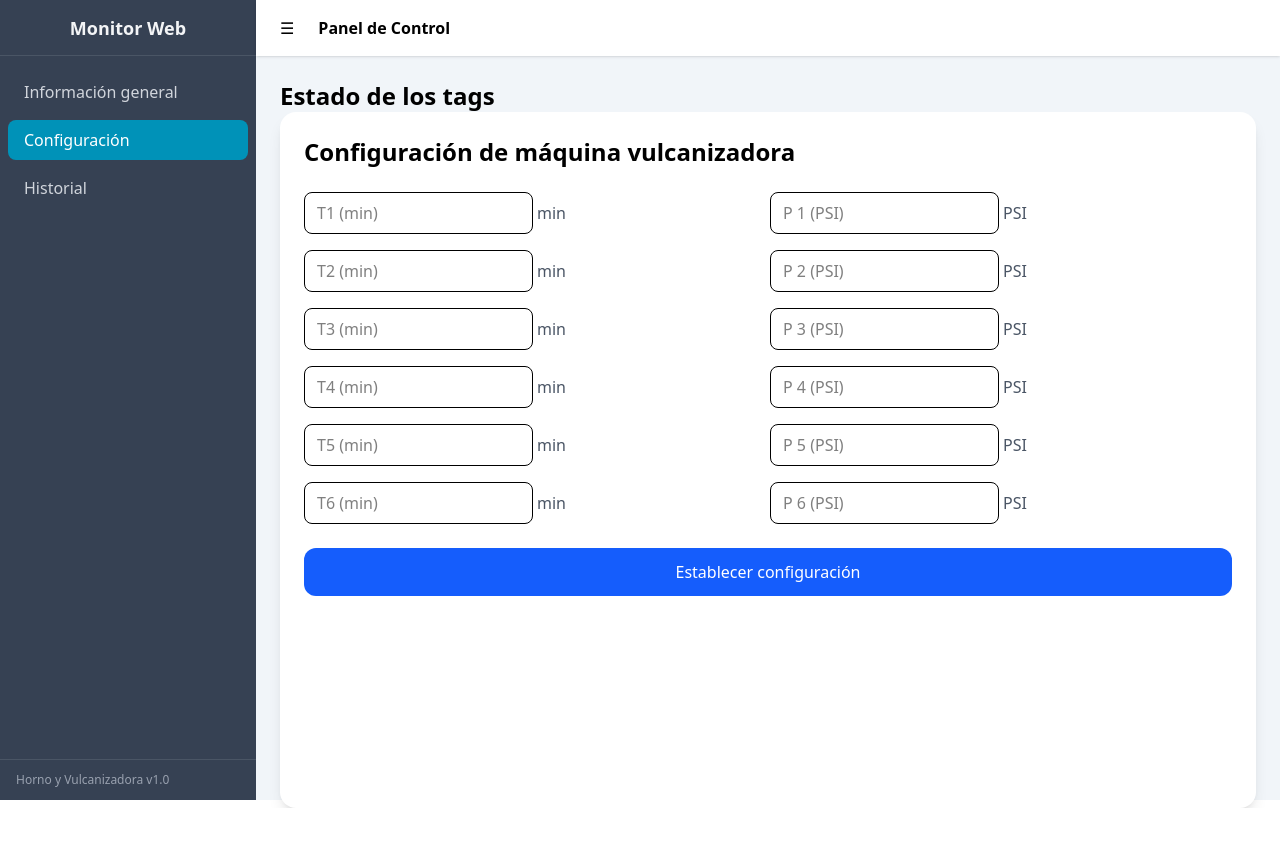
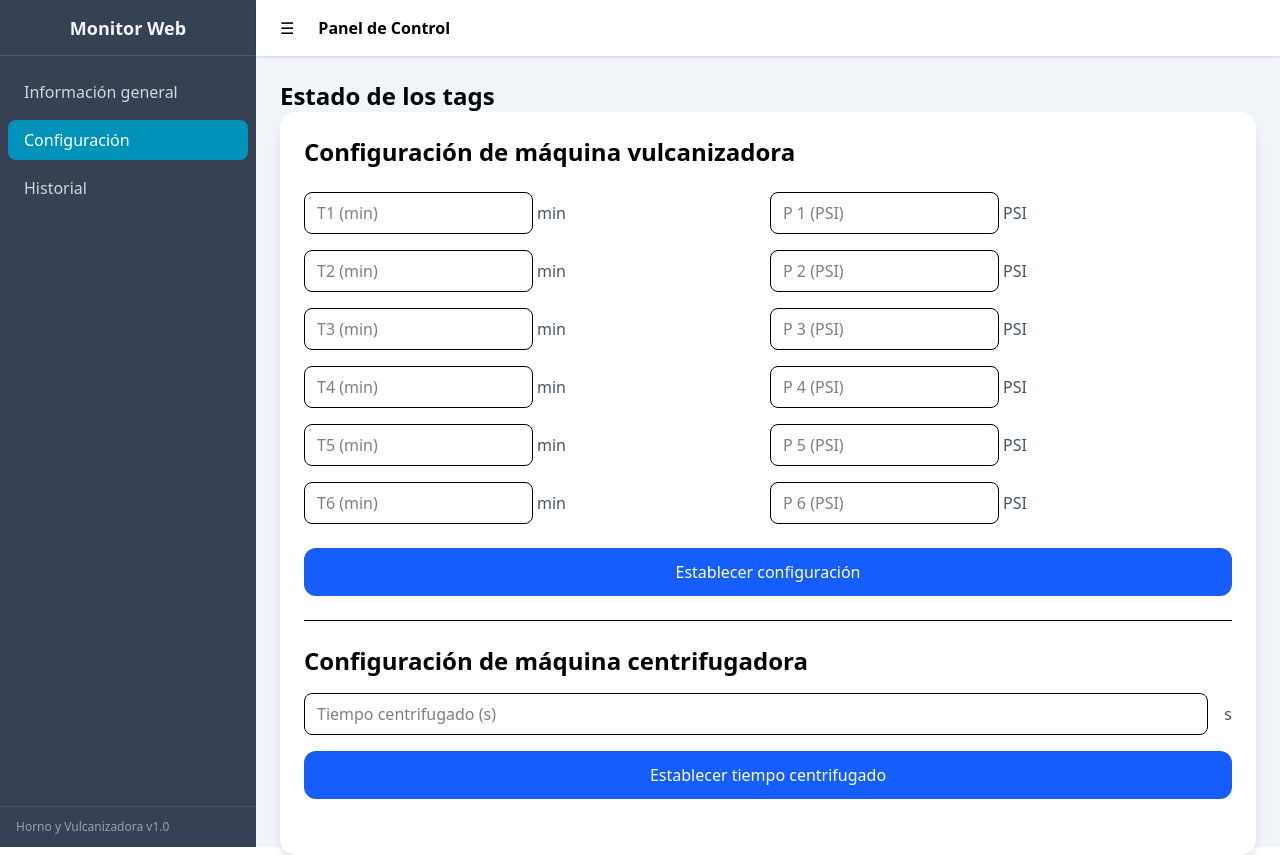
Before and after one commit to ORenox/webmonitorhorno, a React (Vite) app: page /configuracion in a window 1280 px wide. Before the commit the page ends 808 px from the top, so only its background shows below. Built offline with nearby package versions, Linux system fonts and the light colour scheme.

Commit message:
Se agrego un espacio para modificar el tiempo de centrifugacion

```diff
--- a/src/components/ConfiguracionPLC.jsx
+++ b/src/components/ConfiguracionPLC.jsx
@@ -29,6 +29,8 @@ const presionesOffTags = [
   "V..4:42-1",
 ];
 
+const tiempoCentrifugadoTag = "V..4:44-1";
+
 function toHex(value) {
   return Math.max(value, 0)
     .toString(16)
@@ -41,6 +43,7 @@ function ConfiguracionPLC() {
   const [tiempos, setTiempos] = useState(Array(6).fill(""));
   const [presiones, setPresiones] = useState(Array(6).fill(""));
   const [error, setError] = useState("");
+  const [tiempoCentrifugado, setTiempoCentrifugado] = useState("");
   const handleTiempoChange = (i, value) =>
     { const nuevos = [...tiempos];
       nuevos[i] = value;
@@ -166,6 +169,43 @@ function ConfiguracionPLC() {
 
   };
 
+  const enviarCentrifugado = async () => {
+      setError("");
+
+      if (tiempoCentrifugado === "") {
+        setError("Debe ingresar el tiempo de centrifugado");
+        return;
+      }
+
+      const val = Number(tiempoCentrifugado);
+
+      if (isNaN(val) || val < 0 || val > 999) {
+        setError("El tiempo de centrifugado debe estar entre 0 y 999 minutos");
+        return;
+      }
+
+      setLoading(true);
+
+      try {
+        await fetch(`${API_BASE}/shadow`, {
+          method: "POST",
+          headers: { "Content-Type": "application/json" },
+          body: JSON.stringify({
+            attribute: tiempoCentrifugadoTag,
+            value: toHex(val),
+          }),
+        });
+
+        setTiempoCentrifugado("");
+        setLoading(false);
+
+      } catch (err) {
+        console.error("Error enviando centrifugado", err);
+        setLoading(false);
+      }
+    };
+
+
   return (
     <div className="bg-white rounded-2xl shadow-lg p-6 flex flex-col gap-6 w-full h-full">
       <h2 className="text-2xl font-bold">Configuración de máquina vulcanizadora</h2>
@@ -211,6 +251,39 @@ function ConfiguracionPLC() {
         loading ? "Enviando configuración..." : "Establecer configuración"}
       </button>
 
+      {/* ---------------- CENTRIFUGADORA ---------------- */}
+
+        <div className="border-t pt-6 flex flex-col gap-4">
+          <h2 className="text-2xl font-bold">
+            Configuración de máquina centrifugadora
+          </h2>
+
+          <div className="flex gap-4 items-center">
+            <input
+              type="number"
+              min="0"
+              max="99"
+              placeholder="Tiempo centrifugado (s)"
+              value={tiempoCentrifugado}
+              onChange={e => setTiempoCentrifugado(e.target.value)}
+              className="border rounded-lg px-3 py-2 w-full"
+            />
+            <span className="text-gray-600">s</span>
+          </div>
+
+          <button
+            onClick={enviarCentrifugado}
+            disabled={loading}
+            className="w-full bg-blue-600 text-white py-3 rounded-xl hover:bg-blue-700 disabled:opacity-50"
+          >
+            {loading ? "Enviando..." : "Establecer tiempo centrifugado"}
+          </button>
+        </div>
+
+
+
+
+
       {error && (
         <div className="bg-red-100 text-red-700 px-4 py-2 rounded-lg">
           {error}
--- a/src/pages/Dashboard.jsx
+++ b/src/pages/Dashboard.jsx
@@ -1,5 +1,4 @@
 import DashboardIoT from "../components/ConfiguracionPLC";
-import Example from "../components/Example";
 import { useEffect, useState } from "react";
 import { supabase } from "../services/supabaseClient";
 import DecimalToHexCard from "../components/DecimalToHexCard";
--- a/src/pages/Datos.jsx
+++ b/src/pages/Datos.jsx
@@ -1,7 +1,6 @@
 import { supabase } from "../services/supabaseClient";
 import { useEffect, useState } from "react";
 import Example from "../components/Example";
-import ConfiguracionPLC from "../components/ConfiguracionPLC";
 
 function Datos(){
     const [history, setHistory] = useState([]);
```
